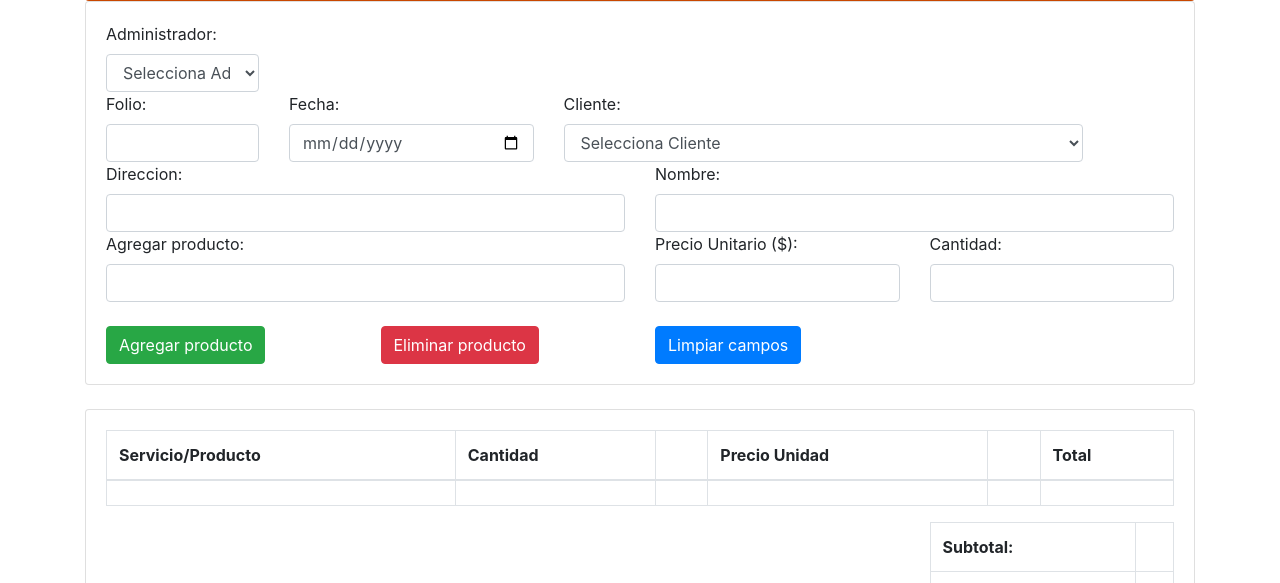
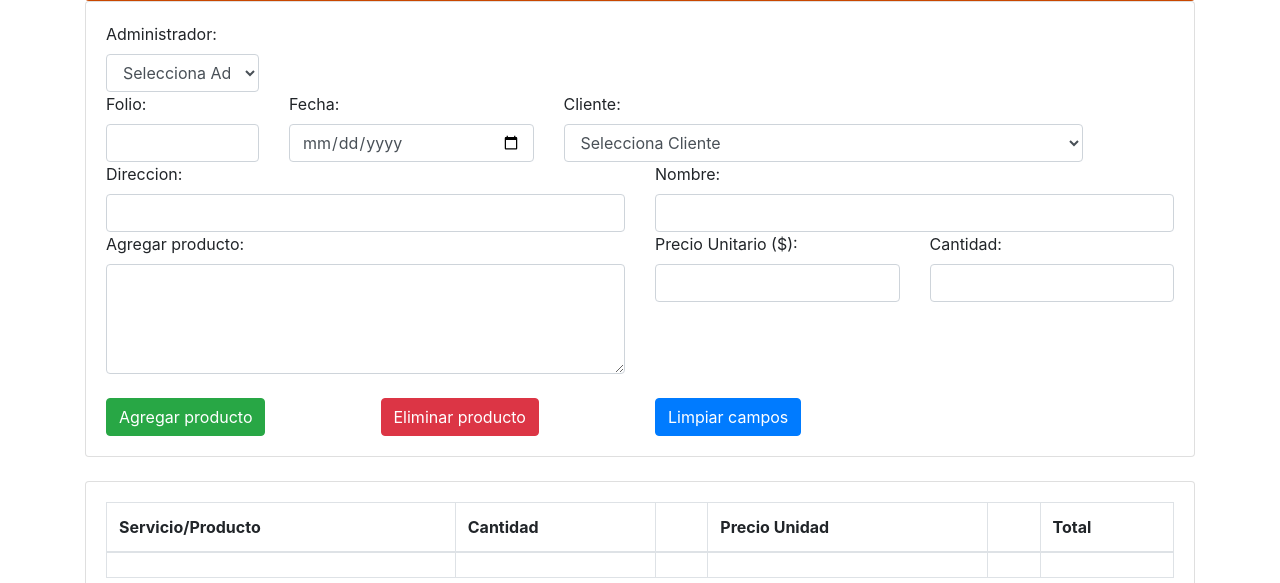
Before and after one commit to MarianaPonce/royalCotizaciones, a plain HTML site: page index.html in a window 1280 px wide. Shown: the part 217-800 px from the top of the page. Drawn offline with nearby package versions, Linux system fonts and the light colour scheme.

Commit message:
Fix HTML encoding issues in index.html

```diff
--- a/index.html
+++ b/index.html
@@ -312,7 +312,7 @@ doc.addImage(marca, 'JPEG', 20, 100,170,170);
 	<div class="row">
 		<div class="col-sm-6">
 		<label>Agregar producto: </label>
-		<input type="text" name="producto" id="prod" class="form-control">
+		<textarea name="producto" id="prod" class="form-control" rows="4"></textarea>
 	</div>
 	<div class="col-sm-3">
 		<label>Precio Unitario ($): </label>
```
